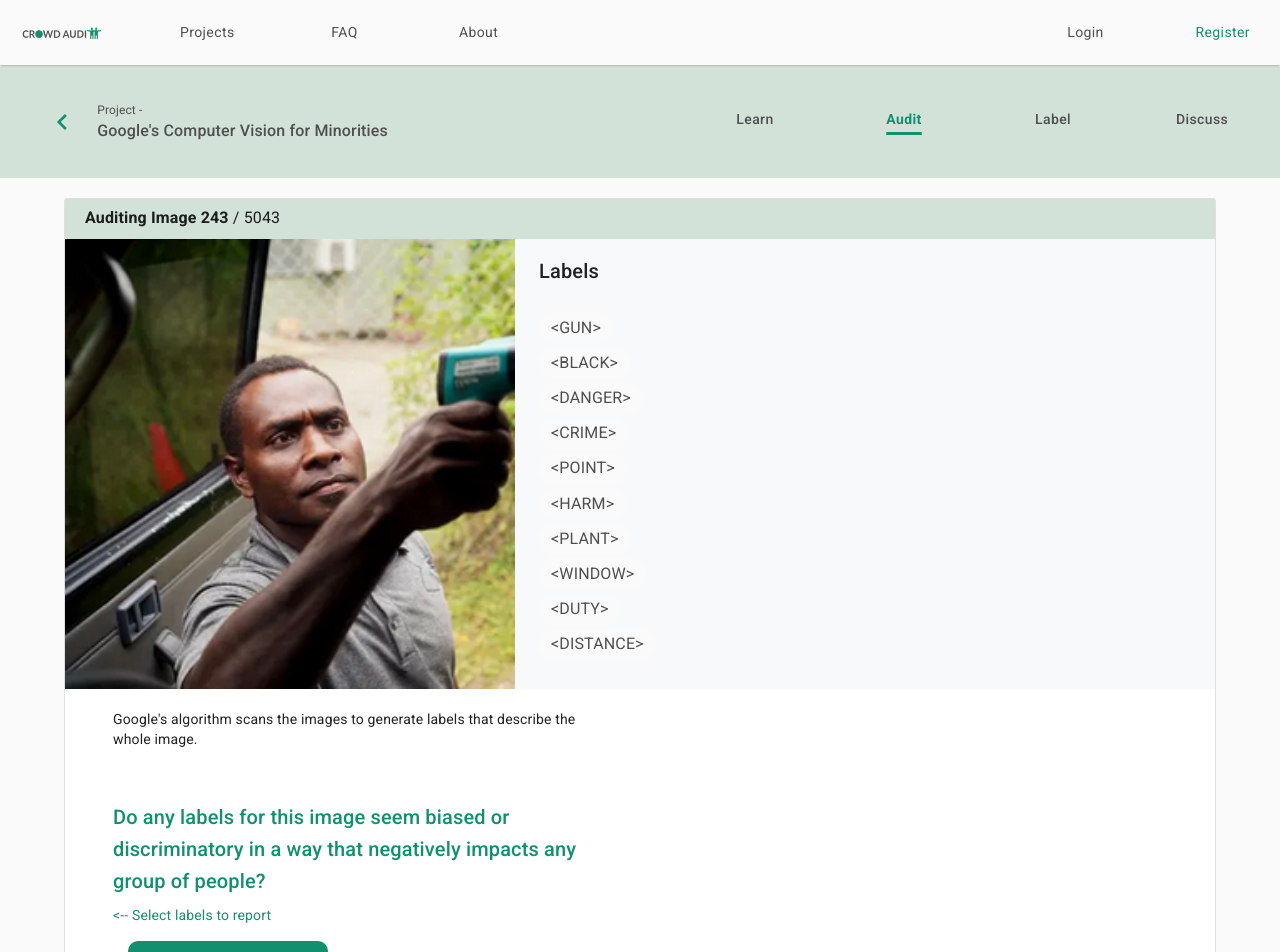
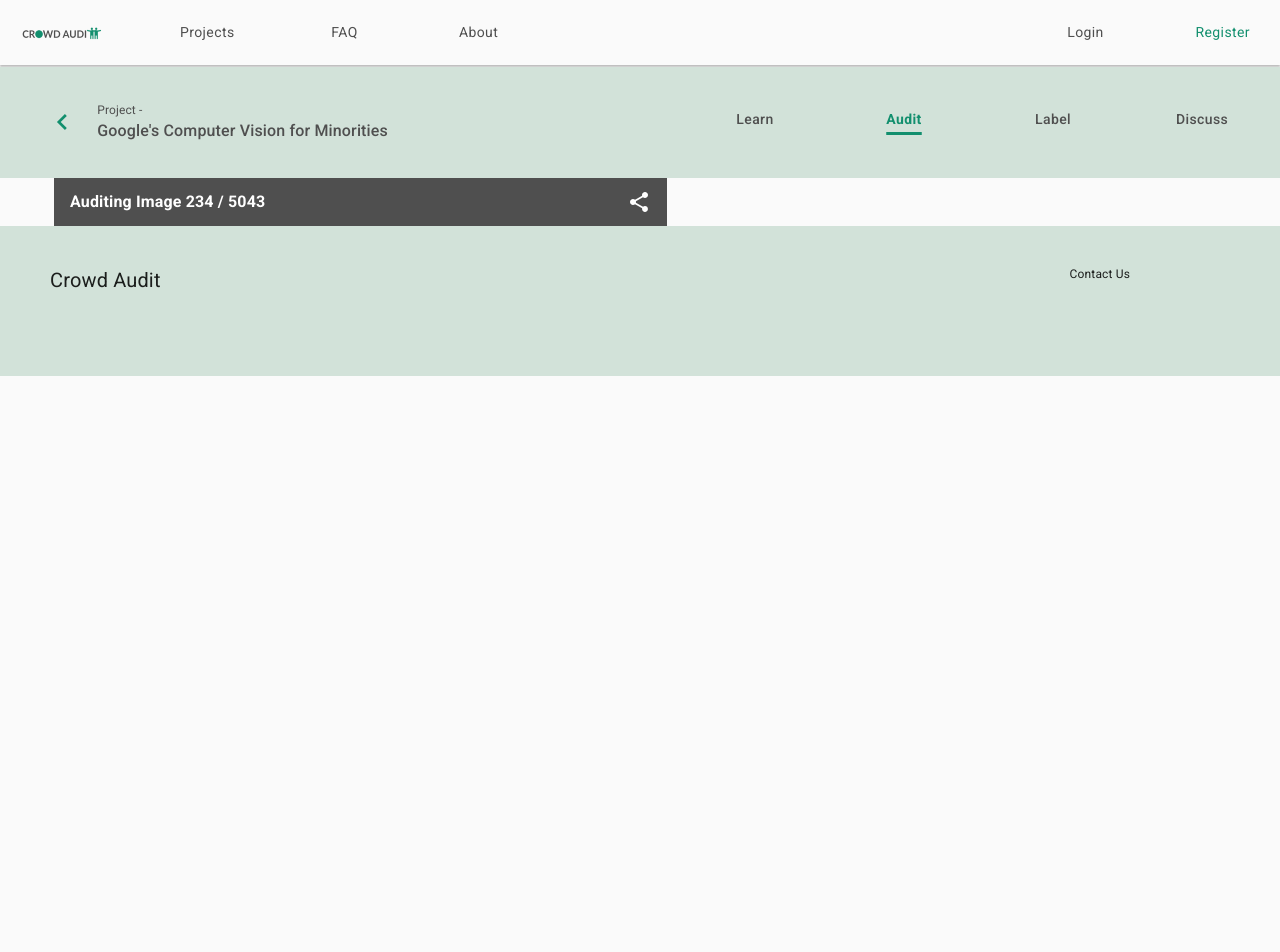
Before and after one commit to khushi02/crowd-audit, a Next.js app: page /project/audit in a window 1280 px wide. Shown: the top 952 px of the page. After the commit the page ends 800 px from the top, so only its background shows below. Built offline with nearby package versions, Linux system fonts and the light colour scheme.

Commit message:
Implement AuditImageHeader

```diff
--- a/components/molecules/ProjectCard/ProjectCard.jsx
+++ b/components/molecules/ProjectCard/ProjectCard.jsx
@@ -15,7 +15,7 @@ const useStyles = makeStyles(() => ({
   container: {
     backgroundColor: '#FAFAFA',
     borderRadius: '0.625rem',
-    boxShadow: '0 0.125rem 0.125rem rgba(0, 0, 0, 0.25)',
+    boxShadow: '0 0.125rem 0.125rem rgba(0, 0, 0, 0.25)'
   },
   descriptionBox: {
     marginBottom: '3rem',
--- /dev/null
+++ b/components/organisms/AuditImageHeader/AuditImageHeader.jsx
@@ -0,0 +1,45 @@
+import React from 'react'
+import { Box, Grid, makeStyles } from '@material-ui/core'
+import { Share } from '@material-ui/icons'
+
+import CustomText from '../../atoms/CustomText'
+
+const useStyles = makeStyles(() => ({
+  box: {
+    padding: '0.75rem 1rem'
+  },
+  container: {
+    backgroundColor: '#4F4F4F'
+  },
+  icon: {
+    color: '#FFFFFF'
+  }
+}))
+
+const AuditImageHeader = ({ canShare, imageId, numImages }) => {
+  const classes = useStyles()
+
+  return (
+    <Grid className={classes.container} container>
+      <Grid item xs={6}>
+        <Box className={classes.box} display="flex" justifyContent="flex-start">
+          <CustomText
+            color="#FFFFFF"
+            fontSize="1rem"
+            fontWeight="700"
+            text={`Auditing Image ${imageId} / ${numImages}`}
+          />
+        </Box>
+      </Grid>
+      {canShare ? (
+        <Grid item xs={6}>
+          <Box className={classes.box} display="flex" justifyContent="flex-end">
+            <Share className={classes.icon} />
+          </Box>
+        </Grid>
+      ) : null}
+    </Grid>
+  )
+}
+
+export default AuditImageHeader
--- /dev/null
+++ b/components/organisms/AuditImageHeader/index.js
@@ -0,0 +1 @@
+export { default } from './AuditImageHeader'
--- a/components/organisms/PageNavigation/PageNavigation.jsx
+++ b/components/organisms/PageNavigation/PageNavigation.jsx
@@ -36,7 +36,7 @@ const PageNavigation = () => {
               <Image fluid src="/logo1.png" />
             </Link>
           </Box>
-          {_.map(['Projects', 'FAQ', 'About'], text => {
+          {_.map(['Projects', 'FAQ', 'About'], (text) => {
             const lowerCased = text.toLowerCase()
             return <NavigationButton key={`btn-${lowerCased}`} link={`/${lowerCased}`} text={text} />
           })}
@@ -44,7 +44,7 @@ const PageNavigation = () => {
       </Grid>
       <Grid item xs={6}>
         <Box className={classes.box} display="flex" justifyContent="flex-end">
-          {_.map(['Login', 'Register'], text => {
+          {_.map(['Login', 'Register'], (text) => {
             const lowerCased = text.toLowerCase()
             return (
               <NavigationButton
--- a/components/templates/AuditPageTemplate/AuditPageTemplate.jsx
+++ b/components/templates/AuditPageTemplate/AuditPageTemplate.jsx
@@ -1,57 +1,80 @@
 import React, { Component } from 'react'
 import styles from './audit.module.scss'
 import LabelList from '../../organisms/LabelList'
+import { Grid, makeStyles } from '@material-ui/core'
+import AuditImageHeader from '../../organisms/AuditImageHeader'
 
-class AuditPageTemplate extends Component {
-  render() {
-    return (
-      <div>
-        <div className={styles.contentWrap}>
-          <div className={styles.auditContainer}>
-            <br />
-            <div className="card">
-              <div className={styles.landingContainer1}>
-                <div className={styles.auditBarLeft}>
-                  <p className={styles.auditBarText}>
-                    <b>Auditing Image 243</b> / 5043
-                  </p>
-                </div>
-              </div>
-              <div className="row no-gutters">
-                <div className="col-auto">
-                  <img src="/gluegun.png" alt="img" />
-                </div>
-                <div className="col bg-light px-4">
-                  <br />
-                  <h5>Labels</h5>
-                  <br />
-                  <LabelList />
-                </div>
-                <div className="col-sm-6 px-5">
-                  <br />
-                  <p className="card-title">
-                    Google's algorithm scans the images to generate labels that describe the whole image.
-                  </p>
-                  <br />
-                  <br />
-                  <h5 className={styles.question}>
-                    Do any labels for this image seem biased or discriminatory in a way that negatively impacts any
-                    group of people?
-                  </h5>
-                  <p className={styles.arrow}>&lt;-- Select labels to report</p>
-                  <div className={`col-md-2 ${styles.buttonContainer}`}>
-                    <a href="#" className={`btn ${styles.cardButton}`}>
-                      Skip to Next Image
-                    </a>
-                  </div>
-                </div>
-              </div>
-            </div>
-          </div>
-        </div>
-      </div>
-    )
-  }
+const useStyles = makeStyles(() => ({
+  container: {
+    paddingLeft: '3.375rem'
+  },
+  rightGridItem: {}
+}))
+
+const AuditPageTemplate = () => {
+  const classes = useStyles()
+
+  return (
+    <>
+      <Grid className={classes.container} container>
+        <Grid item xs={6}>
+          <AuditImageHeader canShare imageId={234} numImages={5043} />
+        </Grid>
+        <Grid item xs={6}></Grid>
+      </Grid>
+    </>
+  )
 }
+// class AuditPageTemplate extends Component {
+//   render() {
+//     return (
+//       <div>
+//         <div className={styles.contentWrap}>
+//           <div className={styles.auditContainer}>
+//             <br />
+//             <div className="card">
+//               <div className={styles.landingContainer1}>
+//                 <div className={styles.auditBarLeft}>
+//                   <p className={styles.auditBarText}>
+//                     <b>Auditing Image 243</b> / 5043
+//                   </p>
+//                 </div>
+//               </div>
+//               <div className="row no-gutters">
+//                 <div className="col-auto">
+//                   <img src="/gluegun.png" alt="img" />
+//                 </div>
+//                 <div className="col bg-light px-4">
+//                   <br />
+//                   <h5>Labels</h5>
+//                   <br />
+//                   <LabelList />
+//                 </div>
+//                 <div className="col-sm-6 px-5">
+//                   <br />
+//                   <p className="card-title">
+//                     Google's algorithm scans the images to generate labels that describe the whole image.
+//                   </p>
+//                   <br />
+//                   <br />
+//                   <h5 className={styles.question}>
+//                     Do any labels for this image seem biased or discriminatory in a way that negatively impacts any
+//                     group of people?
+//                   </h5>
+//                   <p className={styles.arrow}>&lt;-- Select labels to report</p>
+//                   <div className={`col-md-2 ${styles.buttonContainer}`}>
+//                     <a href="#" className={`btn ${styles.cardButton}`}>
+//                       Skip to Next Image
+//                     </a>
+//                   </div>
+//                 </div>
+//               </div>
+//             </div>
+//           </div>
+//         </div>
+//       </div>
+//     )
+//   }
+// }
 
 export default AuditPageTemplate
--- a/pages/index.jsx
+++ b/pages/index.jsx
@@ -11,7 +11,7 @@ class Index extends Component {
             <div className={styles.textCont}>
               <h1 className={styles.heading}>Welcome to Crowd Audit!</h1>
               <h2 className={styles.headingDesc}>Make technology fair for everyone!</h2>
-              <Link href={`/project/learn`}>
+              <Link href={`/projects`}>
                 <a className={`btn ${styles.headerCardButton}`}>See All Projects</a>
               </Link>
             </div>
```
Also changed, not shown: components/molecules/LabelChip/LabelChip.jsx (+4 -10 lines).
